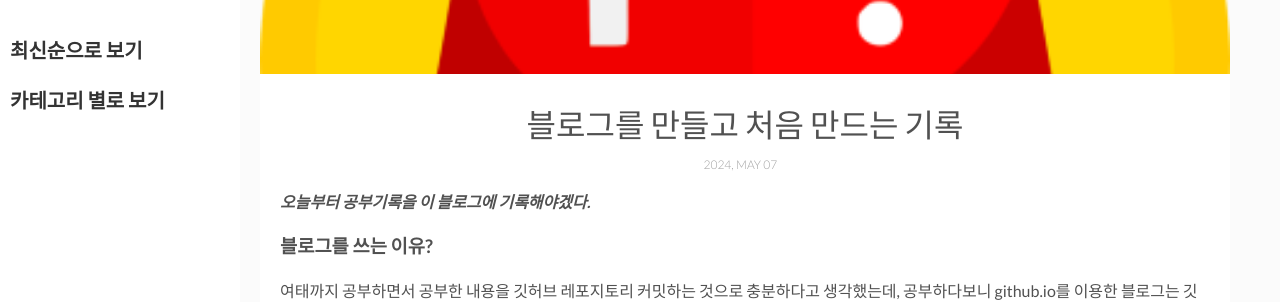
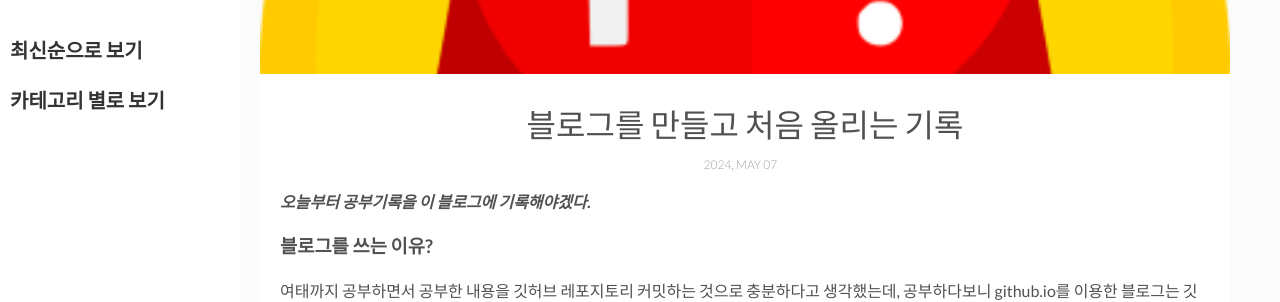
Before and after one commit to Dgony/Dgony-Dgony.github.io, a Jekyll site: the page built from _posts/2024-05-07-daily-record-1.markdown, in a window 1280 px wide and 900 px high. Shown: the part 446-748 px from the top of the window. Built offline with Jekyll 4.4.1, drawn with Linux system fonts in a browser that asks for light colours; comment, search, counter and statistics services are not loaded.

```diff
--- a/_posts/2024-05-07-daily-record-1.markdown
+++ b/_posts/2024-05-07-daily-record-1.markdown
@@ -1,6 +1,6 @@
 ---
 layout: post
-title: 블로그를 만들고 처음 만드는 기록
+title: 블로그를 만들고 처음 올리는 기록
 date: 2024-05-07 09:44:00 +0300
 description: 공부를 하면서 기록하는 하루의 일기 # Add post description (optional)
 img: /daily%20record/2024-05-07/gamepad-3630565_1920.png # Add image post (optional)
--- a/_posts/2024-05-10-daily-record-2.markdown
+++ b/_posts/2024-05-10-daily-record-2.markdown
@@ -3,7 +3,7 @@ layout: post
 title: 블로그를 만들게 된 이유
 date: 2024-05-10 21:52:00 +0300
 description: 블로그 개인설정의 과정과 오류 # Add post description (optional)
-img: \daily record\2024-05-10\2024-05-10-214438.png" # Add image post (optional)
+img: \daily\record\2024-05-10\2024-05-10-214438.png # Add image post (optional)
 fig-caption:  # (이미지 아래에 표시될 설명)
 tags: [record] # add tag
 ---
--- a/googlef6f5ea5bc0c614e0.html
+++ /dev/null
@@ -1 +0,0 @@
-google-site-verification: googlef6f5ea5bc0c614e0.html
```
